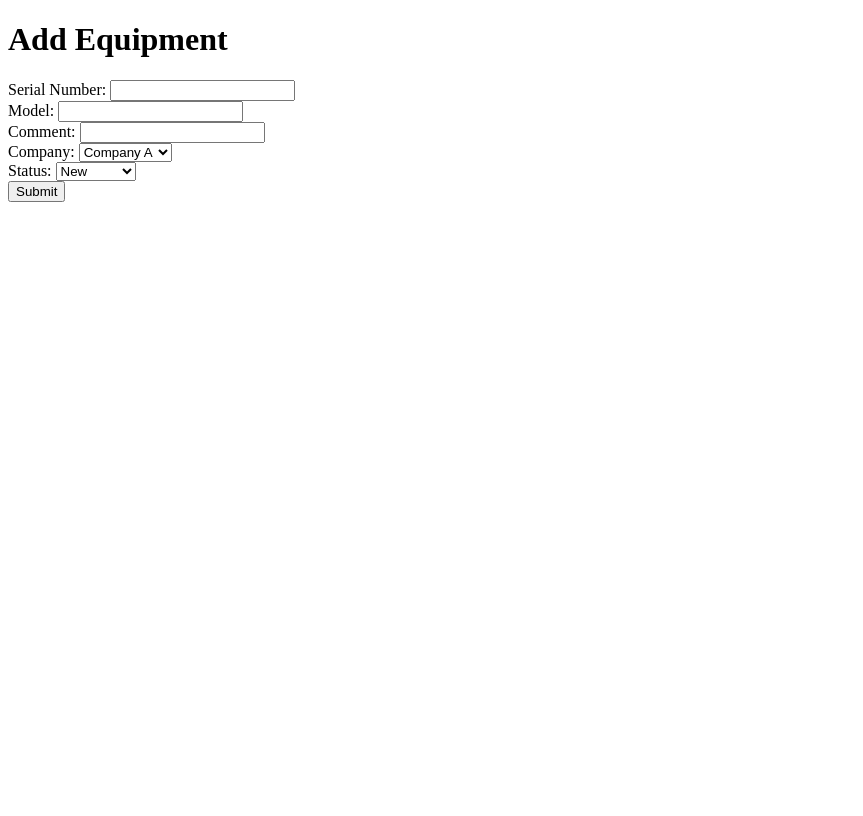
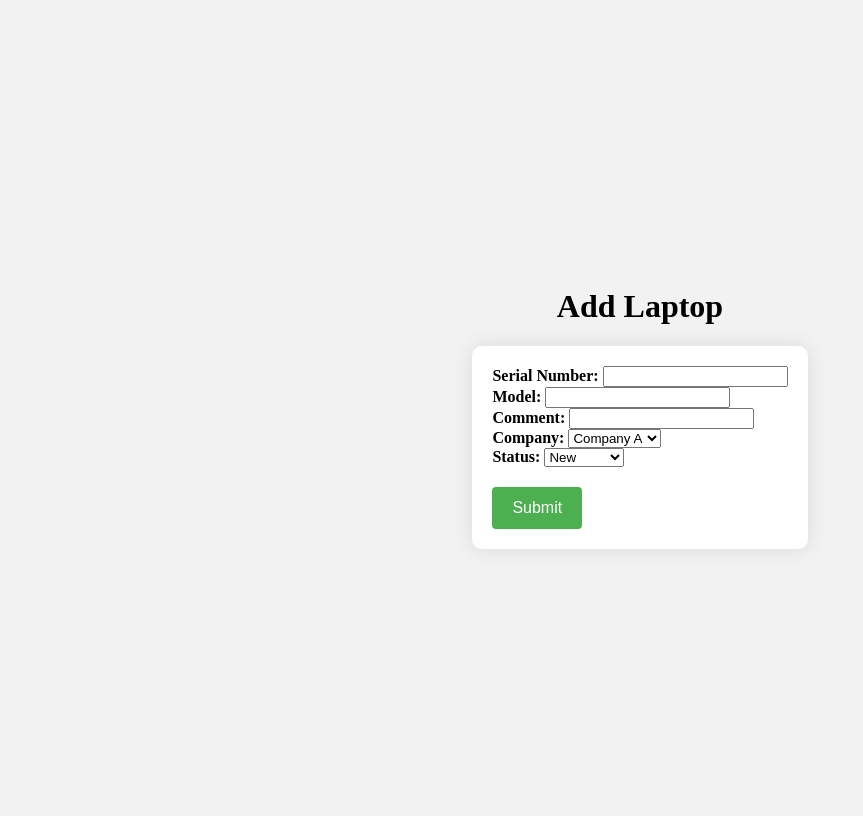
Before and after one commit to SZKYTU/AutoRaport, a Flask app: page /laptop in a window 1280 px wide. Shown: the whole page, without its empty margins (0-863 px from the left). Before the commit the page ends 202 px from the top, so only its background shows below. Run offline with Flask 2, Linux system fonts and the light colour scheme.

Commit message:
style fix

```diff
--- a/__init__.py
+++ b/__init__.py
@@ -14,6 +14,10 @@ Base = declarative_base()
 def laptops():
     return render_template('laptops.html')
 
+# @app.route('/protocol')
+# def laptops():
+#     return render_template('protocols.html')
+
 @app.route('/laptops/add', methods=['POST'])
 def add_laptop():
   data = request.get_json()
@@ -29,7 +33,6 @@ def add_laptop():
   session.add(laptop)
   session.commit()
 
-
   return jsonify({'success': True, 'message': 'Equipment added successfully!'})
 
 
--- /dev/null
+++ b/static/css/laptops_style.css
@@ -0,0 +1,49 @@
+body {
+    display: flex;
+    flex-direction: column;
+    justify-content: center;
+    align-items: center;
+    height: 100vh;
+    background-color: #f2f2f2;
+}
+
+.form-container {
+    display: flex;
+    flex-direction: column;
+    justify-content: center;
+    align-items: center;
+    height: 100%;
+}
+
+form {
+    background-color: #fff;
+    padding: 20px;
+    border-radius: 10px;
+    box-shadow: 0px 0px 20px rgba(0, 0, 0, 0.1);
+}
+
+.form-group {
+    display: flex;
+    flex-direction: column;
+    margin-bottom: 20px;
+}
+
+label {
+    font-weight: bold;
+    margin-bottom: 5px;
+}
+
+button {
+    background-color: #4CAF50;
+    color: white;
+    padding: 12px 20px;
+    border: none;
+    border-radius: 4px;
+    cursor: pointer;
+    font-size: 16px;
+    margin-top: 20px;
+}
+
+button:hover {
+    background-color: #3e8e41;
+}
--- a/templates/laptops.html
+++ b/templates/laptops.html
@@ -4,10 +4,11 @@
 <head>
     <meta charset="UTF-8">
     <title>Add Equipment</title>
+    <link rel="stylesheet" type="text/css" href="{{ url_for('static', filename='css/laptops_style.css') }}">
 </head>
 
 <body>
-    <h1>Add Equipment</h1>
+    <h1>Add Laptop</h1>
     <form>
         <div>
             <label for="serial_number">Serial Number:</label>
```
Also changed, not shown: static/css/index_style.css (renamed from templates/index_style.css).
